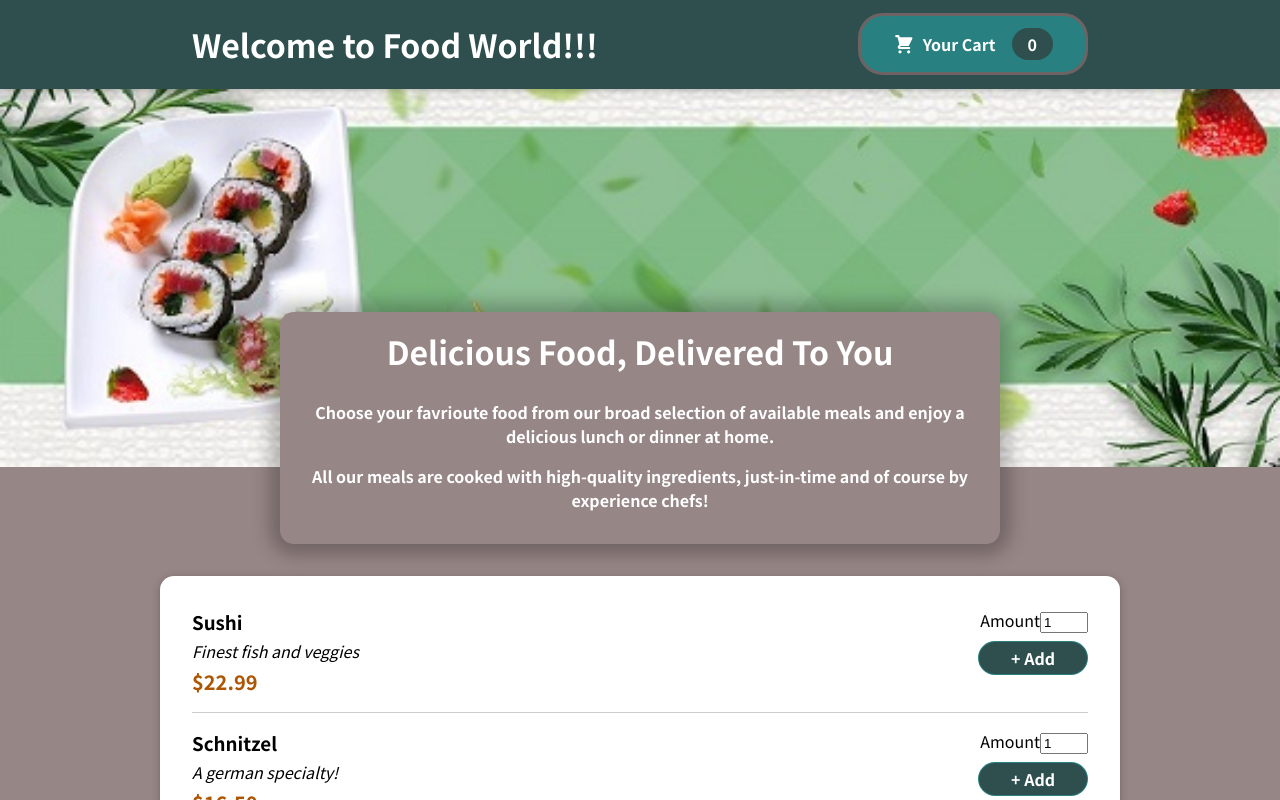
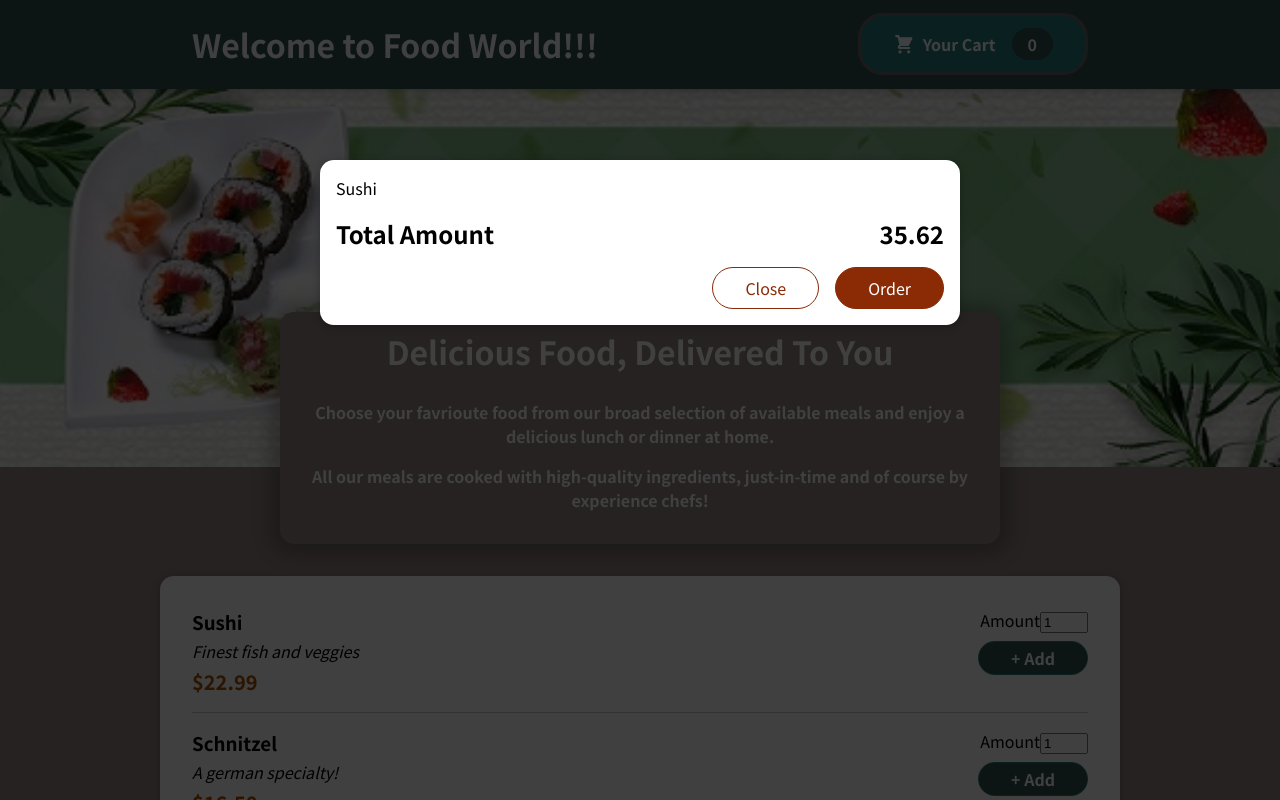
Before and after one commit to roshani2022/RestaurantApp, a React (Create React App) app: page / in a window 1280 px wide. Shown: the top 800 px of the page. Built offline with nearby package versions, Linux system fonts and the light colour scheme.

Commit message:
Making hard coded cart

```diff
--- a/public/index.html
+++ b/public/index.html
@@ -28,6 +28,7 @@
   </head>
   <body>
     <noscript>You need to enable JavaScript to run this app.</noscript>
+    <div id="overlays"></div>
     <div id="root"></div>
     <!--
       This HTML file is a template.
--- a/src/App.js
+++ b/src/App.js
@@ -1,14 +1,15 @@
 import React, { Fragment } from "react";
-
+import Cart from "./Components/Cart/Cart";
 import Header from "./Components/Layout/Header";
 import Meals from "./Components/Meals/Meals";
 
 function App() {
   return (
     <Fragment>
-      <Header/>
+      <Cart />
+      <Header />
       <main>
-        <Meals/>
+        <Meals />
       </main>
     </Fragment>
   );
--- /dev/null
+++ b/src/Components/Cart/Cart.js
@@ -0,0 +1,26 @@
+import Modal from "../UI/Modal";
+import classes from "./Cart.module.css";
+const Cart = (props) => {
+  const cartItems = (
+    <ul className={classes["cart-items"]}>
+      {[{ id: "c1", name: "Sushi", amount: 2, price: 12.99 }].map((item) => (
+        <li>{item.name}</li>
+      ))}
+    </ul>
+  );
+  return (
+    <Modal>
+      {cartItems}
+      <div className={classes.total}>
+      <span> Total Amount</span>
+      <span> 35.62</span>
+      </div>
+
+      <div className={classes.actions}>
+        <button className={classes["button--alt"]}>Close</button>
+        <button className={classes.button}>Order</button>
+      </div>
+    </Modal>
+  );
+};
+export default Cart;
--- /dev/null
+++ b/src/Components/Cart/Cart.module.css
@@ -0,0 +1,46 @@
+.cart-items {
+  list-style: none;
+  margin: 0;
+  padding: 0;
+  max-height: 20rem;
+  overflow: auto;
+}
+
+.total {
+  display: flex;
+  justify-content: space-between;
+  align-items: center;
+  font-weight: bold;
+  font-size: 1.5rem;
+  margin: 1rem 0;
+}
+
+.actions {
+  text-align: right;
+}
+
+.actions button {
+  font: inherit;
+  cursor: pointer;
+  background-color: transparent;
+  border: 1px solid #8a2b06;
+  padding: 0.5rem 2rem;
+  border-radius: 25px;
+  margin-left: 1rem;
+}
+
+.actions button:hover,
+.actions button:active {
+  background-color: #5a1a01;
+  border-color: #5a1a01;
+  color: white;
+}
+
+.actions .button--alt {
+  color: #8a2b06;
+}
+
+.actions .button {
+  background-color: #8a2b06;
+  color: white;
+}
--- a/src/Components/Meals/MealItem/MealItemForm.js
+++ b/src/Components/Meals/MealItem/MealItemForm.js
@@ -1,17 +1,21 @@
-import classes from './MealItemForm.module.css'
-import Input from '../../UI/Input'
+import classes from "./MealItemForm.module.css";
+import Input from "../../UI/Input";
 const MealItemForm = () => {
-    return <form className={classes.form}>
-      <Input label="Amount" input={{
-        id:'amount',
-        type:'number',
-        min:'1',
-        max:'5',
-        step:'1',
-        defaultValue:'1'
-
-      }} />
-        <button> + Add</button>
+  return (
+    <form className={classes.form}>
+      <Input
+        label="Amount"
+        input={{
+          id: "amount",
+          type: "number",
+          min: "1",
+          max: "5",
+          step: "1",
+          defaultValue: "1",
+        }}
+      />
+      <button> + Add</button>
     </form>
-}
+  );
+};
 export default MealItemForm;
--- /dev/null
+++ b/src/Components/UI/Modal.js
@@ -0,0 +1,27 @@
+import React, { Fragment } from "react";
+import classes from "./Modal.module.css";
+import ReactDOM from "react-dom";
+
+const Backdrop = (props) => {
+  return <div className={classes.backdrop} />;
+};
+
+const ModalOverlay = (props) => {
+  return (
+    <div className={classes.modal}>
+      <div className={classes.content}>{props.children}</div>
+    </div>
+  );
+};
+
+const portalElement = document.getElementById("overlays");
+
+const Modal = (props) => {
+  return (
+    <Fragment>
+      {ReactDOM.createPortal(<Backdrop />,portalElement)}
+      {ReactDOM.createPortal(<ModalOverlay>{props.children}</ModalOverlay>,portalElement)}
+    </Fragment>
+  );
+};
+export default Modal;
--- /dev/null
+++ b/src/Components/UI/Modal.module.css
@@ -0,0 +1,40 @@
+.backdrop {
+  position: fixed;
+  top: 0;
+  left: 0;
+  width: 100%;
+  height: 100vh;
+  z-index: 20;
+  background-color: rgba(0, 0, 0, 0.75);
+}
+
+.modal {
+  position: fixed;
+  top: 20vh;
+  left: 5%;
+  width: 90%;
+  background-color: white;
+  padding: 1rem;
+  border-radius: 14px;
+  box-shadow: 0 2px 8px rgba(0, 0, 0, 0.25);
+  z-index: 30;
+  animation: slide-down 300ms ease-out forwards;
+}
+
+@media (min-width: 768px) {
+  .modal {
+    width: 40rem;
+    left: calc(50% - 20rem);
+  }
+}
+
+@keyframes slide-down {
+  from {
+    opacity: 0;
+    transform: translateY(-3rem);
+  }
+  to {
+    opacity: 1;
+    transform: translateY(0);
+  }
+}
```
Also changed, not shown: src/Components/UI/Input.js (+9 -7 lines).
